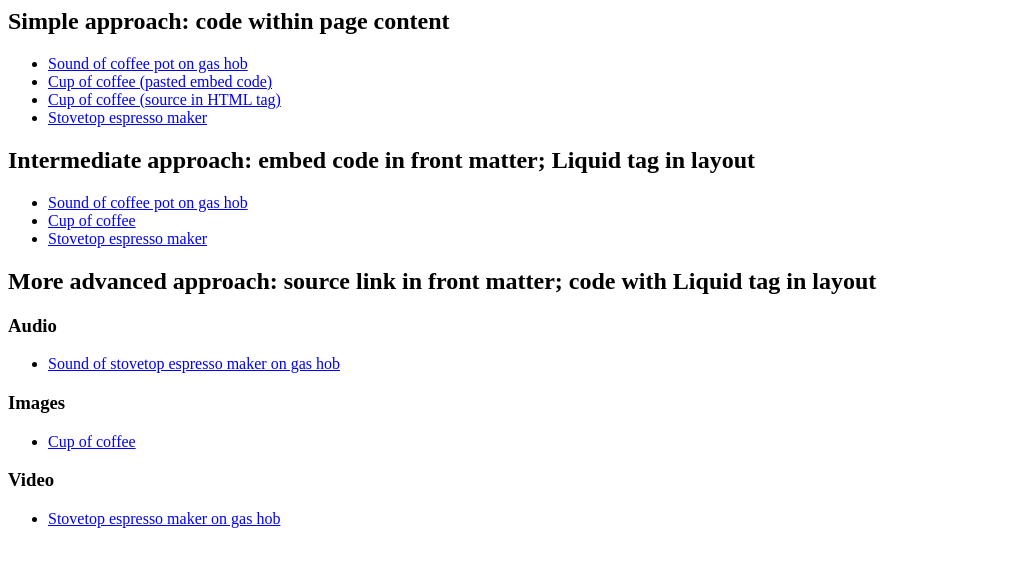
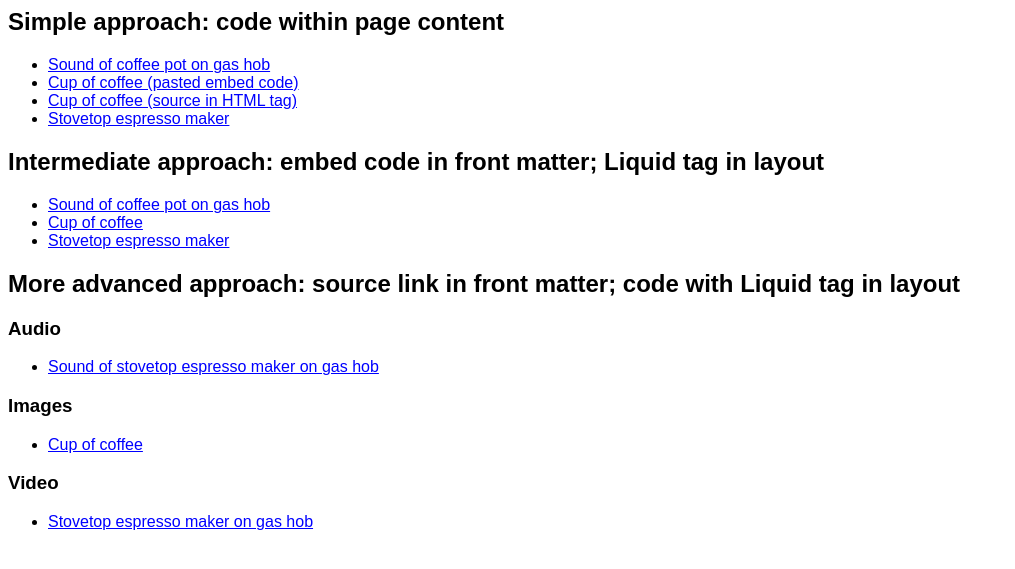
Before and after one commit to daniel-allington/asset-demo, a Jekyll site: the page built from index.md, in a window 1280 px wide. Shown: the top 569 px of the page, without its empty margins (0-1015 px from the left). Built offline with Jekyll 4.4.1, drawn with Linux system fonts in a browser that asks for light colours.

Commit message:
responsive sizing for iframe embedded players; sans-serif font throughout

```diff
--- a/styles.css
+++ b/styles.css
@@ -1,5 +1,31 @@
+
+iframe {
+    width: 350px;
+}
+
+@media (min-width: 600px) {
+    iframe {
+        width: 500px;
+    }
+}
 
 p {
+    font-family: sans-serif;
+}
+
+ul  {
+    font-family: sans-serif;
+}
+
+h1 {
+    font-family: sans-serif;
+}
+
+h2 {
+    font-family: sans-serif;
+}
+
+h3 {
     font-family: sans-serif;
 }
 
```
Also changed, not shown: _audio/audio-advanced.md (+1 -1 lines), Gemfile.lock.
